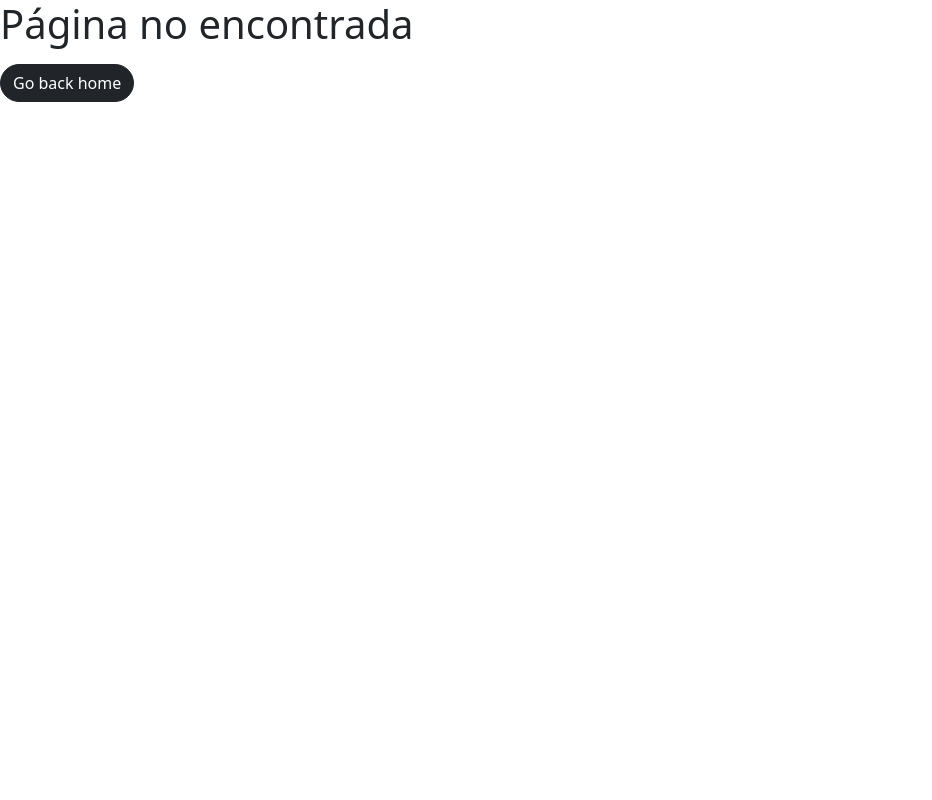
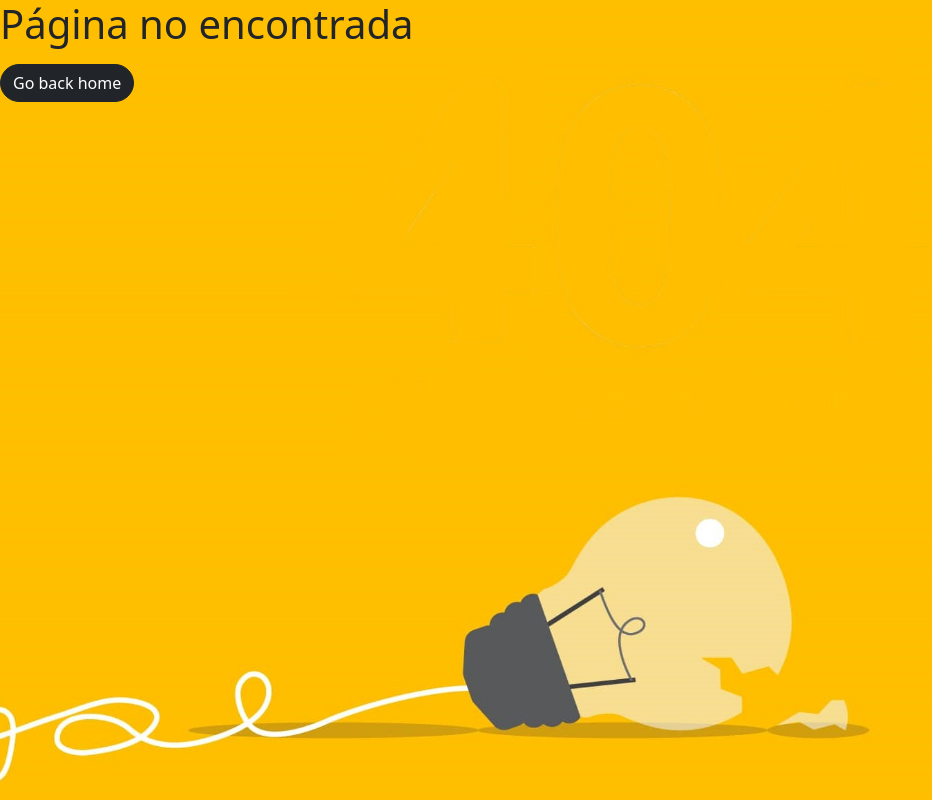
Before and after one commit to LNMIG/Games_Python, a Django app: template templates/404.html in a window 1280 px wide. Shown: the whole page, without its empty margins (0-932 px from the left). Run offline with Django 4.2, Linux system fonts and the light colour scheme; the template is opened without the code that fills it, so the values that code supplies are empty.

Commit message:
Change: files moved

```diff
--- /dev/null
+++ b/static/css/404.css
@@ -0,0 +1,16 @@
+* {
+  margin: 0;
+  padding: 0;
+  box-sizing: border-box;
+}
+
+body {
+  width: 100vw;
+  height: 100vh;
+  background-image: url('./images/404error.jpg');
+  background-position: center center;
+  background-repeat: no-repeat;
+  background-attachment: fixed;
+  background-size: cover;
+  background-color:#8a2be2;
+}
--- a/static/index.css
+++ b/static/css/index.css
@@ -7,7 +7,7 @@
 body {
   width: 100vw;
   height: 100vh;
-  background-image: url('./wallpaper_python_black.jpg');
+  background-image: url('./images/wallpaper_python_black.jpg');
   background-position: center center;
   background-repeat: no-repeat;
   background-attachment: fixed;
```
Also changed, not shown: static/images/404error.jpg (added), static/images/wallpaper_python_black.jpg (renamed from static/wallpaper_python_black.jpg).
